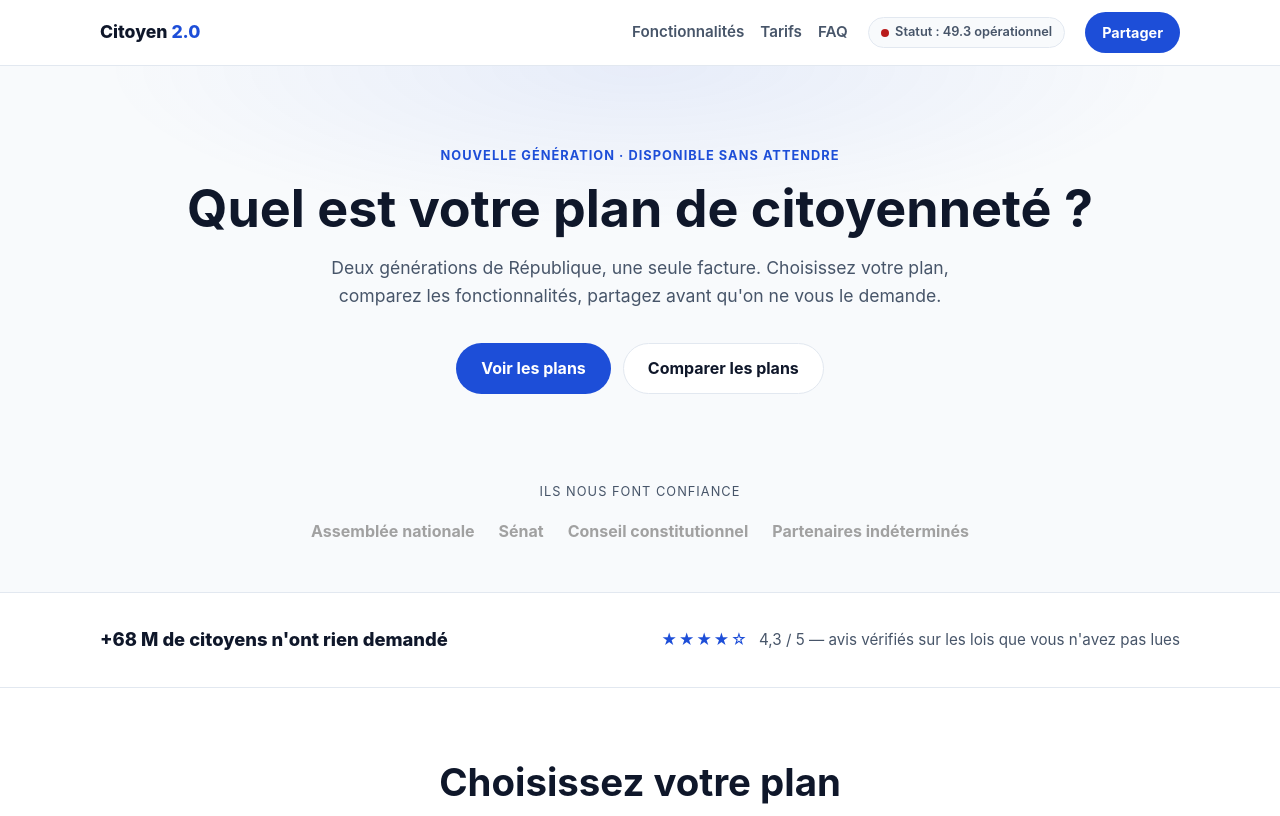
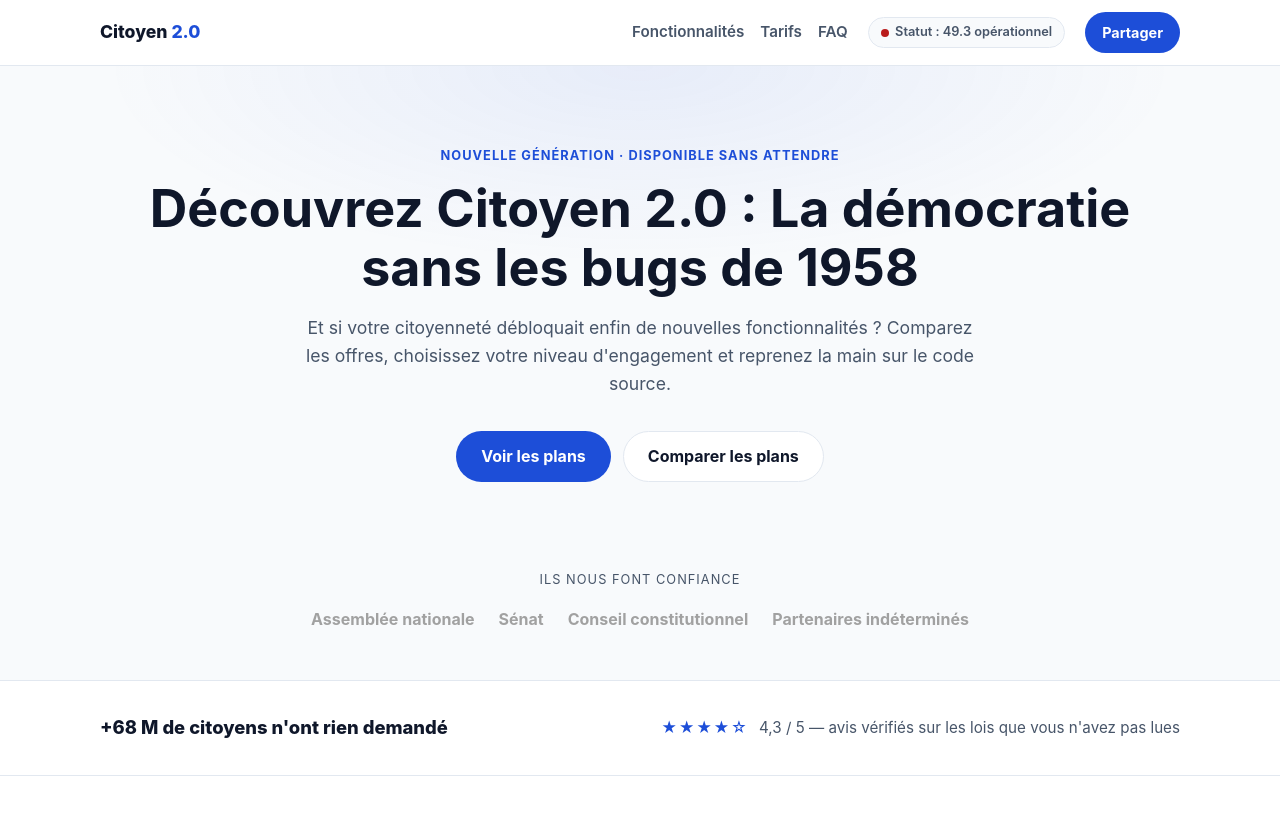
Before and after one commit to democratie-vivante/la-mise-a-jour, a plain HTML site: page index.html in a window 1280 px wide. Shown: the top 816 px of the page. Drawn offline with Linux system fonts and the light colour scheme.

Commit message:
mise à jour message

```diff
--- a/index.html
+++ b/index.html
@@ -39,9 +39,9 @@
     <section class="hero">
       <div class="container">
         <p class="hero-eyebrow">Nouvelle génération · Disponible sans attendre</p>
-        <h1>Quel est votre plan de citoyenneté&nbsp;?</h1>
-        <p class="hero-sub">Deux générations de République, une seule facture. Choisissez votre plan,
-          comparez les fonctionnalités, partagez avant qu'on ne vous le demande.</p>
+        <h1>Découvrez Citoyen 2.0 : La démocratie sans les bugs de 1958</h1>
+        <p class="hero-sub">Et si votre citoyenneté débloquait enfin de nouvelles fonctionnalités ?
+          Comparez les offres, choisissez votre niveau d'engagement et reprenez la main sur le code source.</p>
         <div class="hero-actions">
           <a class="btn btn-primary" href="#tarifs">Voir les plans</a>
           <a class="btn btn-ghost" href="#fonctionnalites">Comparer les plans</a>
@@ -155,7 +155,6 @@
     <section id="fonctionnalites" class="section features" aria-labelledby="features-title">
       <div class="container">
         <h2 id="features-title">Ce que change la version 6ᵉ</h2>
-        <p class="section-sub">Les fonctionnalités livrées, celles repoussées à la prochaine révision.</p>
 
         <div class="features-grid">
           <article class="feature-card">
@@ -223,7 +222,6 @@
     <section id="faq" class="section faq" aria-labelledby="faq-title">
       <div class="container container--narrow">
         <h2 id="faq-title">Questions fréquemment posées par nos utilisateurs</h2>
-        <p class="section-sub">Réponses officielles, lues rapidement.</p>
 
         <div class="faq-list">
           <details class="faq-item">
@@ -267,7 +265,6 @@
     <section id="partage" class="section share" aria-labelledby="share-title">
       <div class="container container--narrow share-inner">
         <h2 id="share-title">Ce plan se partage mieux que vos opinions</h2>
-        <p class="section-sub">Envoyez-le à quelqu'un qui pense avoir choisi son plan.</p>
 
         <div class="share-buttons">
           <a class="btn btn-share" data-platform="whatsapp" href="https://wa.me/?text=Quel%20est%20votre%20plan%20de%20citoyennet%C3%A9%20%3F%20D%C3%A9couvrez%20le%20Plan%206%E1%B5%89%20R%C3%A9publique.%20https%3A%2F%2Fla-mise-a-jour.fr%2F" target="_blank" rel="noopener">WhatsApp</a>
```
